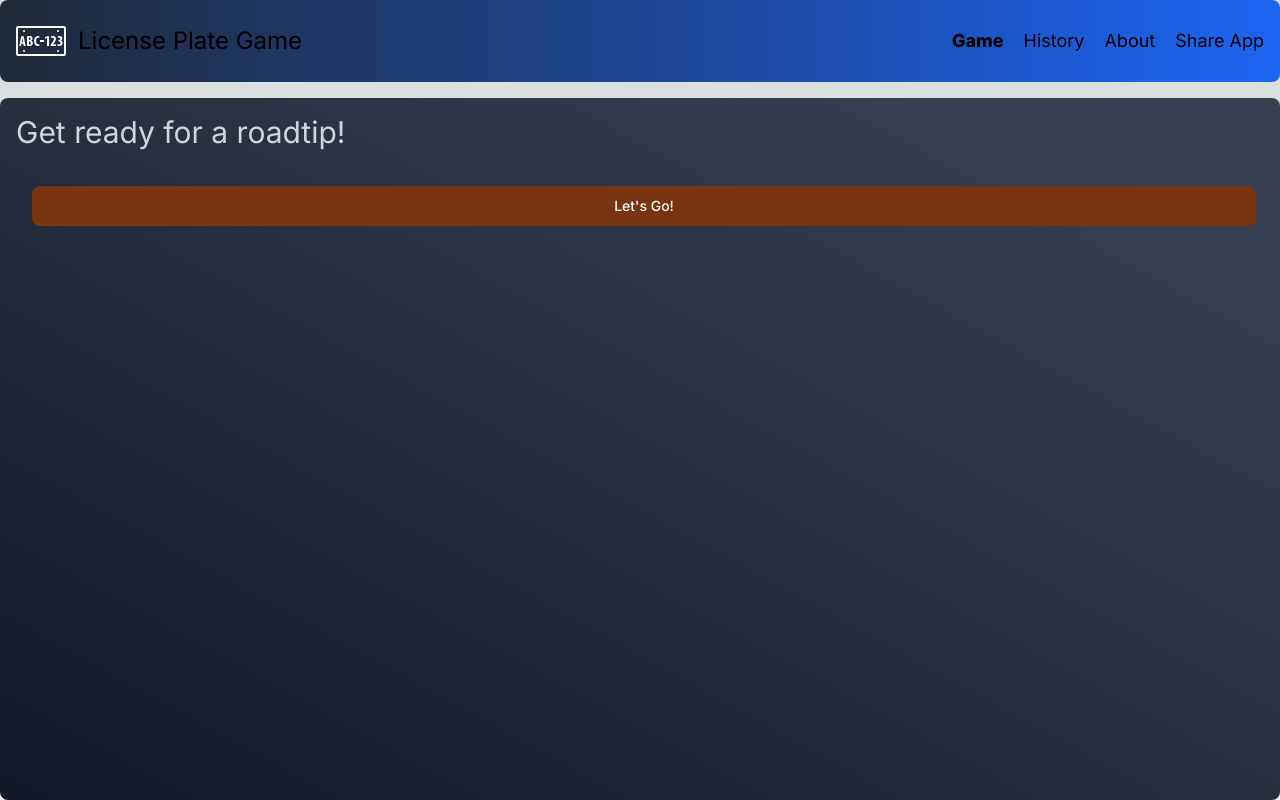
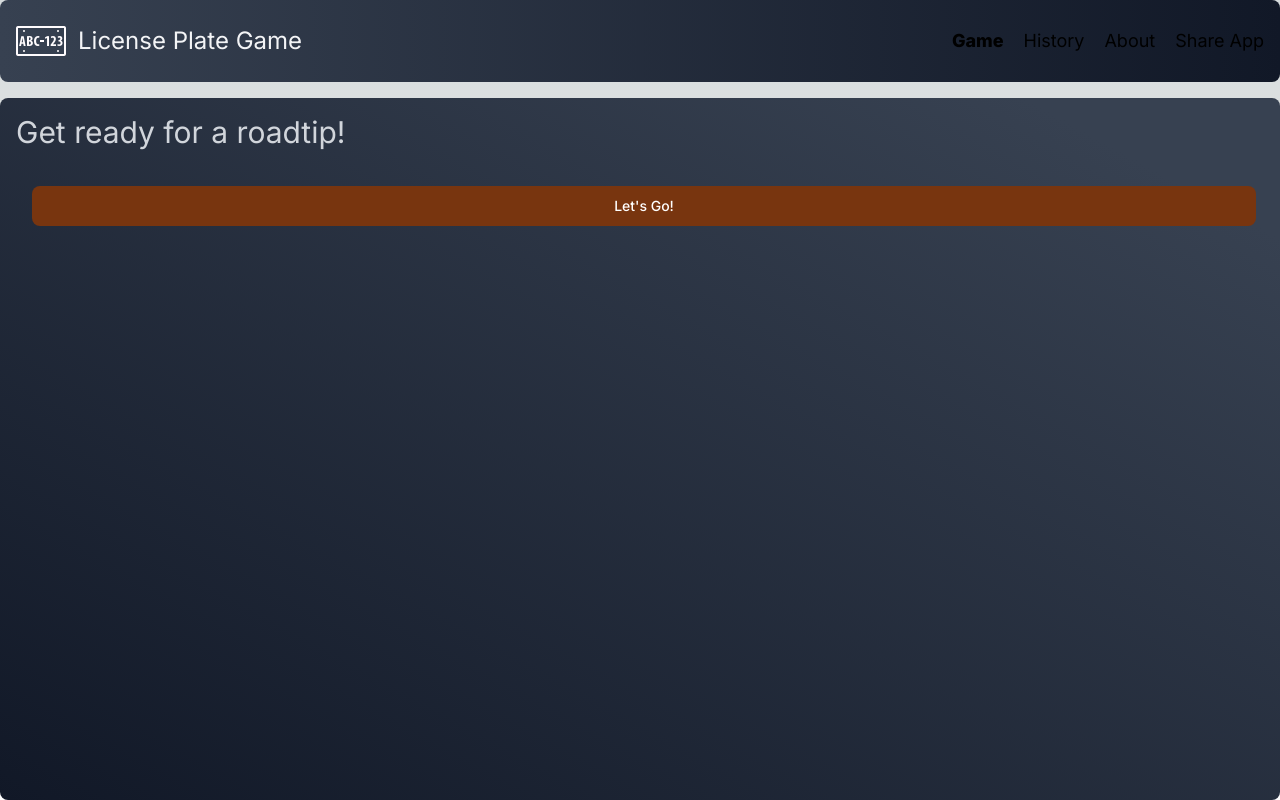
Before and after one commit to aspirinonfire/thegame, a Next.js app: page /game in a window 1280 px wide. Built offline with nearby package versions, Linux system fonts and the light colour scheme.

Commit message:
kc feedback

```diff
--- a/app/layout.tsx
+++ b/app/layout.tsx
@@ -107,7 +107,7 @@ export default function RootLayout({
             width={50}
             height={50}
           />
-          <span className="text-2xl">License Plate Game</span>
+          <span className="text-2xl text-gray-100">License Plate Game</span>
         </div>
         <button type="button"
           className="inline-flex items-center p-2 w-10 h-10 justify-center md:hidden text-sm hover:bg-gray-700 focus:ring-gray-600" aria-controls="navbar-default"
@@ -120,7 +120,7 @@ export default function RootLayout({
         <div className="hidden md:flex grow gap-5 justify-end text-lg">
           {renderNavLinks()}
         </div>
-        <Drawer className="flex flex-col gap-10 md:hidden bg-gradient-to-r from-blue-900 from-10% to-gray-900"
+        <Drawer className="flex flex-col gap-10 md:hidden bg-gray-700"
           open={isDrawerMenuOpen}
           onClose={() => setIsDrawerMenuOpen(false)}
           position="right"
@@ -157,11 +157,11 @@ export default function RootLayout({
           }}>
 
             <div className="flex flex-col min-h-screen">
-              <header className="flex-row rounded-lg bg-gradient-to-r from-gray-800 to-blue-600 p-4">
+              <header className="flex-row rounded-lg bg-gradient-to-r from-gray-700 to-gray-900 p-4">
                 { renderNavBar() }
               </header>
 
-              <main className="flex flex-col flex-grow mt-4 rounded-lg bg-gradient-to-bl from-10% from-gray-700 to-gray-900 text-gray-300 p-4">
+              <main className={`flex flex-col flex-grow mt-4 rounded-lg bg-gradient-to-bl from-10% from-gray-700 to-gray-900 text-gray-300 p-4 transition-all ${isDrawerMenuOpen ? 'blur-sm' : ''}`}>
                 <div className={ needsFetch ? "animate-pulse": ""}>
                   {needsFetch ? (<p>Fetching Game data...</p>) : (<>{children}</>)}
                 </div>
```
